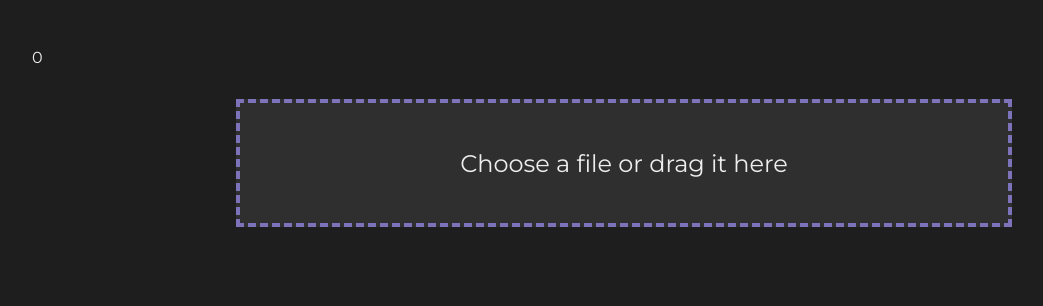
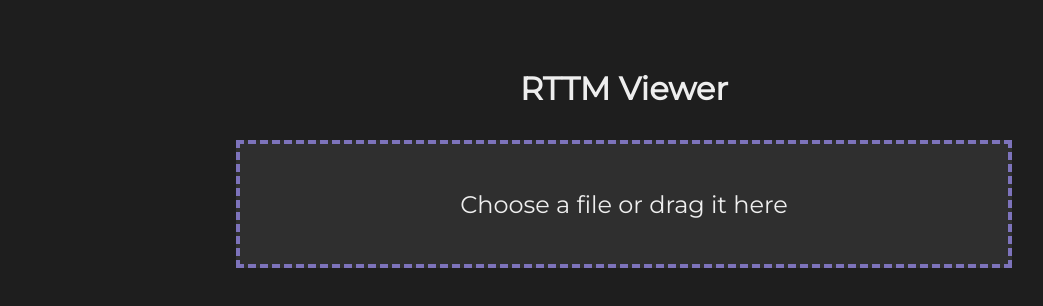
Before and after one commit to finn-i/rttm-viewer, a React (Create React App) app: page / in a window 1280 px wide. Shown: the top 306 px of the page, without its empty margins (16-1059 px from the left). Built offline with nearby package versions, Linux system fonts and the light colour scheme.

Commit message:
fixed '0' appearing + added page title

```diff
--- a/src/App.js
+++ b/src/App.js
@@ -8,7 +8,8 @@ const App = () => {
 
 	return (
 		<>
-			{file && <div id="viewer-container"> <Viewer file={file} /> </div> }
+			<h1>RTTM Viewer</h1>
+			{ file ? <div id="viewer-container"> <Viewer file={file} /> </div> : null }
 			<DropArea setFile={setFile} />
 		</>
 	);
--- a/src/components/Viewer.js
+++ b/src/components/Viewer.js
@@ -10,7 +10,7 @@ const Viewer = ({ file }) => {
 
   const [graphData, setGraphData] = useState([{ datasets: [] }]);
 
-  const colours = ["#7B2D26", "#0B7A75", "#19535F", "#5E4C5A"]
+  const colours = ["#19535F", "#7B2D26", "#0B7A75", "#5E4C5A"]
 
   const getColour = (speaker, labels) => {
     return colours[labels.indexOf(speaker) % colours.length] + "E6  ";
@@ -83,8 +83,9 @@ const Viewer = ({ file }) => {
 							data: [[elem.start, elem.end]],
 							backgroundColor: getColour(elem.speaker, labels),
 							barThickness: 50,
-              // borderWidth: 1,
-              borderColor: "#eee",
+              borderWidth: 1,
+              borderColor: "#999",
+              hoverBorderColor: "#eee",
               hoverBorderWidth: 2
 						})
 					)
--- a/src/css/index.css
+++ b/src/css/index.css
@@ -8,10 +8,14 @@ body {
   color: #eee;
 }
 
+h1 {
+  text-align: center;
+}
+
 #root {
-  display: flex;
+  /* display: flex;
   flex-direction: column;
-  flex-wrap: nowrap;
+  flex-wrap: nowrap; */
 }
 
 #viewer-container {
@@ -54,6 +58,7 @@ body {
 #drop-area a:hover {
   cursor: pointer;
   color: aquamarine;
+  border-bottom: 1px solid aquamarine;
 }
 
 .drag-over {
```
